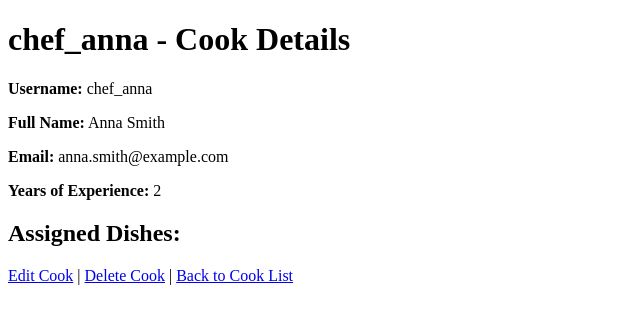
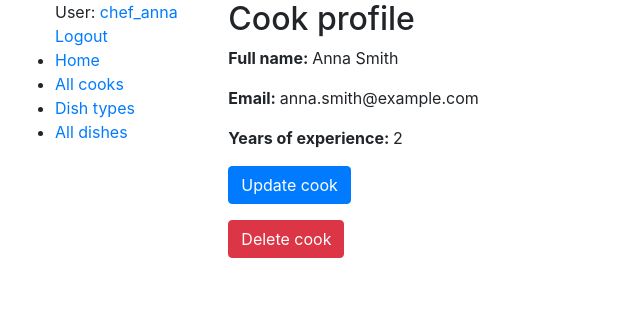
Before and after one commit to sumseer/restaurant-kitchen-service, a Django app: page /accounts/2/ in a window 1280 px wide. Shown: the top 324 px of the page, without its empty margins (0-640 px from the left). Run offline with Django 5.2, Linux system fonts and the light colour scheme; a user stored in the database is signed in; data comes from the database, SQL or seed files in the repository.

Commit message:
update cook templates

```diff
--- a/templates/accounts/cook_detail.html
+++ b/templates/accounts/cook_detail.html
@@ -1,27 +1,13 @@
-<!DOCTYPE html>
-<html lang="en">
-<head>
-    <meta charset="UTF-8">
-    <meta name="viewport" content="width=device-width, initial-scale=1.0">
-    <title>{{ cook.username }} - Cook Details</title>
-</head>
-<body>
-    <h1>{{ cook.username }} - Cook Details</h1>
-
-    <p><strong>Username:</strong> {{ cook.username }}</p>
-    <p><strong>Full Name:</strong> {{ cook.first_name }} {{ cook.last_name }}</p>
-    <p><strong>Email:</strong> {{ cook.email }}</p>
-    <p><strong>Years of Experience:</strong> {{ cook.years_of_experience }}</p>
-
-    <h2>Assigned Dishes:</h2>
-    <ul>
-        {% for dish in cook.dish_set.all %}
-            <li>{{ dish.name }} ({{ dish.dish_type.name }})</li>
-        {% endfor %}
-    </ul>
-
-    <a href="{% url 'kitchen:cook-update' cook.pk %}">Edit Cook</a> |
-    <a href="{% url 'kitchen:cook-delete' cook.pk %}">Delete Cook</a> |
-    <a href="{% url 'kitchen:cook-list' %}">Back to Cook List</a>
-</body>
-</html>
+{% extends "base.html" %}
+{% block content %}
+  <h2>Cook profile</h2>
+  <p><strong>Full name: </strong>{{ cook.first_name }} {{ cook.last_name }}</p>
+  <p><strong>Email: </strong>{{ cook.email }}</p>
+  <p><strong>Years of experience: </strong>{{ cook.years_of_experience }}</p>
+  <p>
+    <a class="btn btn-primary" role="button" href="{% url "accounts:cook-create" pk=cook.id %}">Update cook</a>
+  </p>
+  <p>
+    <a class="btn btn-danger" role="button" href="{% url "accounts:cook-delete" pk=cook.id %}">Delete cook</a>
+  </p>
+{% endblock %}
--- a/templates/includes/sidebar.html
+++ b/templates/includes/sidebar.html
@@ -1,4 +1,12 @@
 <ul class="sidebar-nav">
+  {% if user.is_authenticated %}
+    User:
+    <a href="{% url "accounts:cook-detail" pk=user.id %}">{{ user.username }}</a>
+    <br>
+    <a href="{% url "accounts:logout" %}">Logout</a>
+  {% else %}
+    <a href="{% url "accounts:login" %}">Sign in</a>
+  {% endif %}
   <li><a href="{% url "kitchen:index" %}">Home</a></li>
   <li><a href="{% url "accounts:cook-list" %}">All cooks</a></li>
   <li><a href="{% url "kitchen:dish-type-list" %}">Dish types</a></li>
```
Also changed, not shown: templates/accounts/cook_form.html (+9 -16 lines), templates/accounts/cook_list.html (+17 -15 lines).
